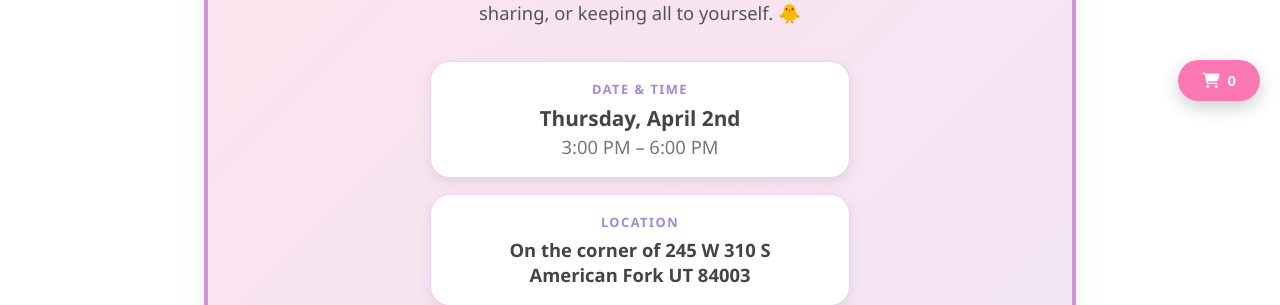
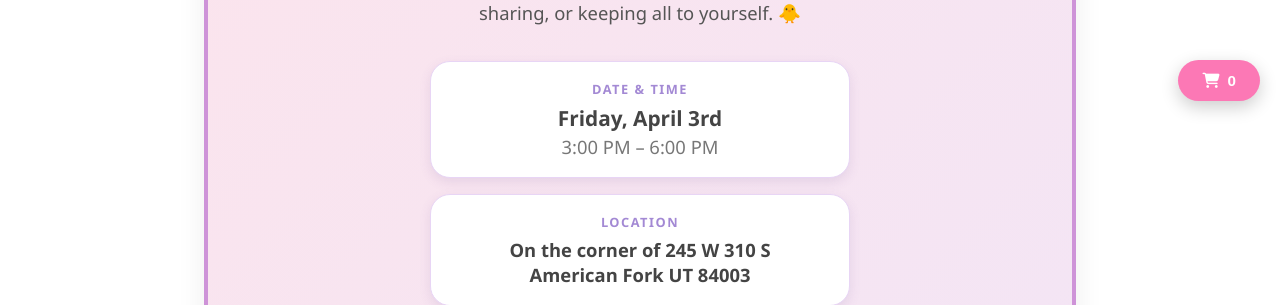
Before and after one commit to sweetpoteat/sweetpoteat.github.io, a Jekyll site: the page built from holiday.md, in a window 1280 px wide. Shown: the part 779-1084 px from the top of the page. Built offline with Jekyll 4.4.1, drawn with Linux system fonts in a browser that asks for light colours; some web fonts are replaced.

Commit message:
change the date of easter bake sale

```diff
--- a/holiday.md
+++ b/holiday.md
@@ -84,7 +84,7 @@ show_content: false
       box-sizing: border-box;
     ">
       <div style="font-size: 0.8rem; text-transform: uppercase; letter-spacing: 1.5px; color: #a389d4; font-weight: bold; margin-bottom: 6px;">Date &amp; Time</div>
-      <div style="font-size: 1.3rem; color: #444; font-weight: 700;">Thursday, April 2nd</div>
+      <div style="font-size: 1.3rem; color: #444; font-weight: 700;">Friday, April 3rd</div>
       <div style="font-size: 1.15rem; color: #777; margin-top: 2px;">3:00 PM – 6:00 PM</div>
     </div>
 
```
